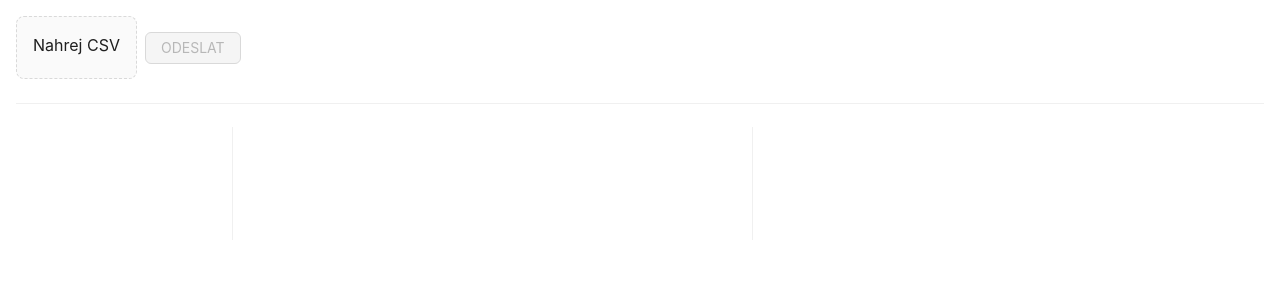
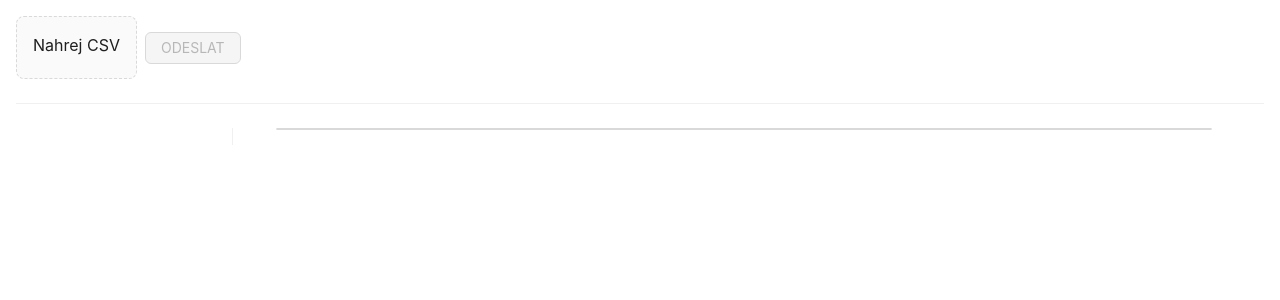
Before and after one commit to jstryja/form-list, a Next.js app: page / in a window 1280 px wide. Shown: the top 300 px of the page. Built offline with nearby package versions, Linux system fonts and the light colour scheme.

Commit message:
data structure

```diff
--- /dev/null
+++ b/src/interfaces.ts
@@ -0,0 +1,110 @@
+export interface FirmInterface {
+    title?: string;
+    street?: string;
+    city?: string;
+    person?: string;
+    phone?: string;
+    email?: string;
+}
+
+export interface ProfessionInterface {
+    profession: string;
+    firms: FirmInterface[];
+
+}
+
+export interface RowInterface {
+    profession: string;
+    title?: string;
+    street?: string;
+    city?: string;
+    person?: string;
+    phone?: string;
+    email?: string;
+}
+
+export const mapDataToProfessions = (data: RowInterface[]): ProfessionInterface[] => {
+    const professions: ProfessionInterface[] = [];
+    const professionMap = new Map();
+
+    for (const firm of data) {
+        const profession = firm.profession;
+        const firmInfo = {
+            title: firm.title,
+            street: firm.street,
+            city: firm.city,
+            person: firm.person,
+            phone: firm.phone,
+            email: firm.email
+        };
+
+        if (!professionMap.has(profession)) {
+            const professionObj = {profession: profession, firms: [firmInfo]};
+            professions.push(professionObj);
+            professionMap.set(profession, professionObj);
+        } else {
+            const professionObj = professionMap.get(profession);
+            professionObj.firms.push(firmInfo);
+        }
+    }
+
+    return professions;
+}
+
+
+// export const mapDataToProfessions = (data: RowInterface[]): ProfessionInterface[] => {
+//     const professions: ProfessionInterface[] = [];
+//     data.map((row) => {
+//         const currentProfession = professions.find((p) => p.profession === row.profession);
+//         // @ts-ignore
+//         if (!currentProfession) {
+//             professions.push({
+//                 profession: row.profession,
+//                 firms: [{
+//                     title: row.title,
+//                     street: row.street,
+//                     city: row.city,
+//                     person: row.person,
+//                     phone: row.phone,
+//                     email: row.email,
+//                 }]
+//             })
+//         } else {
+//             // @ts-ignore
+//             currentProfession = {
+//                 title: row.title
+//             }
+//         }
+//     })
+// }
+
+// const data = [{
+//     profession: 'a',
+//     title: 'Nazev firmy',
+//     city: 'sidlo',
+// }, {
+//     profession: 'a',
+//     title: 'Jiny nazeb firmy',
+//     city: 'Dalsi sidlo',
+// }, {
+//     profession: 'b',
+//     title: 'Jeste jinyt nazeb firmy',
+//     city: 'Dalsi sidlo 2',
+// }]
+//
+// const professions = [{
+//     profession: 'a',
+//     firms: [{
+//         title: 'Nazev firmy',
+//         city: 'sidlo',
+//     }, {
+//         title: 'Jiny nazeb firmy',
+//         city: 'Dalsi sidlo',
+//     }]
+// }, {
+//     profession: 'b',
+//     firms: [{
+//         title: 'Jeste jinyt nazeb firmy',
+//         city: 'Dalsi sidlo 2',
+//     }]
+// }]
--- a/src/pages/index.tsx
+++ b/src/pages/index.tsx
@@ -1,37 +1,27 @@
 import {Button, Col, Divider, message, Row, Space, Upload} from 'antd';
 import csvToJson from 'csvtojson';
 import {useEffect, useState} from 'react';
+import {mapDataToProfessions, ProfessionInterface} from "@/interfaces";
+import {Collapse} from 'antd';
 
+const {Panel} = Collapse;
 const {Dragger} = Upload;
 
-interface RowInterface {
-    profession: string;
-    col1row1?: string;
-    col1row2?: string;
-    col1row3?: string;
-    col1row4?: string;
-    col1row5?: string;
-    col1row6?: string;
-    col2row1?: string;
-    col2row2?: string;
-    col2row3?: string;
-    col2row4?: string;
-    col2row5?: string;
-    col2row6?: string;
-}
 
 export default function Home() {
     const [file, setFile] = useState<string>();
-    const [data, setData] = useState<RowInterface[]>([]);
-    const [professionDetails, setProfessionDetails] = useState<RowInterface | undefined>();
+    const [professionDetails, setProfessionDetails] = useState<ProfessionInterface | undefined>();
+    const [professions, setProfessions] = useState<ProfessionInterface[]>([])
+
     const update = () => {
         const ls = localStorage.getItem('firm-list');
         if (!ls) return;
         csvToJson()
             .fromString(ls as string)
             .then((json) => {
-                setData(json);
-                setProfessionDetails(json[0]);
+                setProfessionDetails(mapDataToProfessions(json)[0]);
+                setProfessions(mapDataToProfessions(json))
+                console.log('prof', mapDataToProfessions(json));
             });
     };
     useEffect(() => {
@@ -46,7 +36,6 @@ export default function Home() {
                 <Col>
                     <Space>
                         <Dragger
-                            // action="https://www.mocky.io/v2/5cc8019d300000980a055e76"
                             customRequest={({onSuccess}) => {
                                 onSuccess && onSuccess('ok');
                             }}
@@ -97,40 +86,49 @@ export default function Home() {
             <Row>
                 <Col span={4}>
                     <Space direction="vertical">
-                        {data.map((row, index) => (
+                        {professions.map((profession, index) => (
                             <Button
                                 key={index}
-                                type={row.profession === professionDetails?.profession ? 'primary' : 'default'}
+                                type={profession.profession === professionDetails?.profession ? 'primary' : 'default'}
                                 style={{display: 'block'}}
                                 onClick={() => {
-                                    setProfessionDetails(row);
+                                    setProfessionDetails(profession);
                                 }}
                             >
-                                {index + 1}. {row.profession}
+                                {index + 1}. {profession.profession}
                             </Button>
                         ))}
                     </Space>
                 </Col>
-                <Col span={10}>
+                <Col span={1}>
                     <Divider type={'vertical'} style={{height: '100%'}}/>
-                    {professionDetails?.col1row1} <br/>
-                    {professionDetails?.col1row2} <br/>
-                    {professionDetails?.col1row3} <br/>
-                    <br/>
-                    {professionDetails?.col1row4} <br/>
-                    {professionDetails?.col1row5} <br/>
-                    {professionDetails?.col1row6} <br/>
                 </Col>
-                <Col span={10}>
-                    <Divider type={'vertical'} style={{height: '100%'}}/>
-                    {professionDetails?.col2row1} <br/>
-                    {professionDetails?.col2row2} <br/>
-                    {professionDetails?.col2row3} <br/>
-                    <br/>
-                    {professionDetails?.col2row4} <br/>
-                    {professionDetails?.col2row5} <br/>
-                    {professionDetails?.col2row6} <br/>
+                <Col span={18}>
+
+
+                    <Collapse>
+                        {professionDetails?.firms?.map((firm, index) => (
+                            <Panel header={firm.title} key={index}>
+                                {firm.title} <br/>
+                                {firm?.street} <br/>
+                                {firm?.city} <br/>
+                                <br/>
+                                {firm?.person} <br/>
+                                {firm?.phone} <br/>
+                                {firm?.email} <br/>
+                            </Panel>))}
+                    </Collapse>
                 </Col>
+                {/*<Col span={10}>*/}
+                {/*    <Divider type={'vertical'} style={{height: '100%'}}/>*/}
+                {/*    {professionDetails?.col2row1} <br/>*/}
+                {/*    {professionDetails?.col2row2} <br/>*/}
+                {/*    {professionDetails?.col2row3} <br/>*/}
+                {/*    <br/>*/}
+                {/*    {professionDetails?.col2row4} <br/>*/}
+                {/*    {professionDetails?.col2row5} <br/>*/}
+                {/*    {professionDetails?.col2row6} <br/>*/}
+                {/*</Col>*/}
             </Row>
         </div>
     );
```
